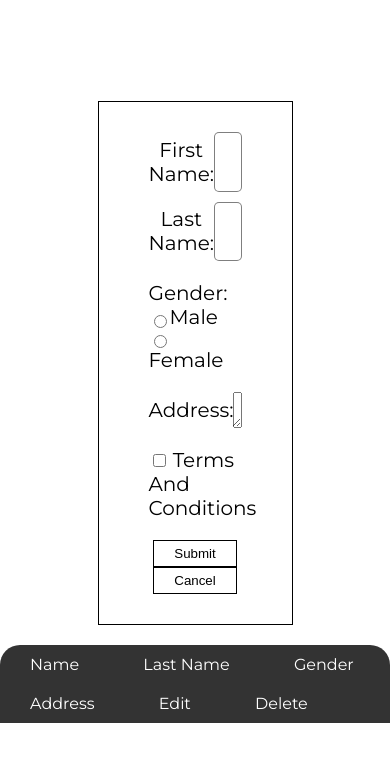
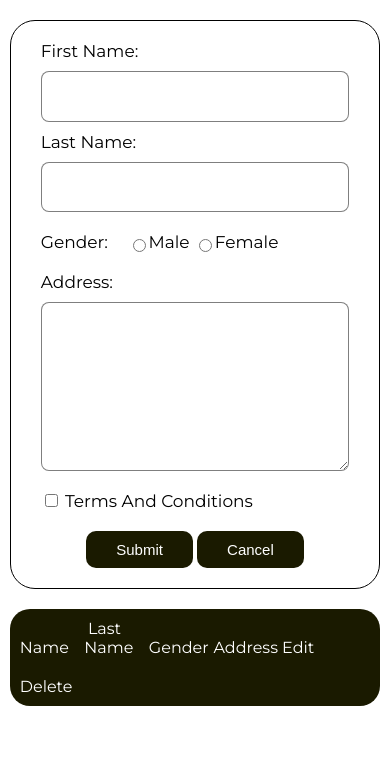
Before and after one commit to sadityaprdxn/js-task2, a plain HTML site: page index.html in a window 390 px wide. Drawn offline with Linux system fonts and the light colour scheme.

Commit message:
modified css

```diff
--- a/assets/css/style.css
+++ b/assets/css/style.css
@@ -120,6 +120,7 @@ li {
   main styling starts here
 =================================*/
 main{
+  width: 100%;
   display: -webkit-box;
   display: flex;
   -webkit-box-align: center;
@@ -127,43 +128,44 @@ main{
   -webkit-box-orient: vertical;
   -webkit-box-direction: normal;
           flex-direction: column;
-  height: 100vh;
   -webkit-box-pack: center;
           justify-content: center;
 }
 
 form label{
+  font-size: 17px;
   text-transform: capitalize;
-  font-size: 20px;
+  padding-bottom: 10px;
+  text-align: left;
 }
 
 form{
   width: 50%;
-  box-sizing: border-box;
   padding: 30px 50px;
   border: 1px solid black;
+  border-radius: 25px;
+  margin: 20px 0 20px;
+  box-sizing: border-box;
   text-align: center;
-  margin-bottom: 20px;
 }
 
-form input{
-  width: 75%;
-}
+form input,
+form textarea{ width: 75%; }
 
 form div{
+  margin-bottom: 10px;
   display: -webkit-box;
   display: flex;
   -webkit-box-align: center;
           align-items: center;
   -webkit-box-pack: justify;
           justify-content: space-between;
-  margin-bottom: 10px;
 }
 
 form div:nth-child(5),
 form div:nth-child(3){
+  margin: 20px 0;
   display: block;
-  margin: 20px 0;
   text-align: left;
 }
 
@@ -173,51 +175,91 @@ form div:nth-child(3) input{
   height: auto;
 }
 
-form div:nth-child(3) label:first-child{
-  margin-right: 10%;
+form div:nth-child(3) label:first-child{ margin-right: 13%; }
+
+input[type="radio"]{ font-size: 20px; }
+
+input {
+  height: 6vh;
+  padding-left: 10px;
+  border: 1px solid rgba(0,0,0,0.5);
+  border-radius: 8px;
+  box-sizing: border-box;
+  outline: none;
 }
 
-input[type="radio"]{
-  font-size: 20px;
+form textarea {
+  height: 20vh;
+  padding: 10px;
+  border: 1px solid rgba(0,0,0,0.5);
+  border-radius: 8px;
+  outline: none;
+  box-sizing: border-box;
 }
 
-input{
-  height: 7vh;
-  box-sizing: border-box;
-  padding-left: 10px;
-  border-radius: 5px;
+form button {
+  padding: 10px 30px;
+  border-style: none;
+  border-radius: 10px;
+  background-color: rgba(26,26,0,1);
+  color: rgba(255,255,255,1);
+  font-size: 15px;
+  text-transform: capitalize;
   outline: none;
-  border-style: none;
-  border: 1px solid rgba(0,0,0,0.5);
 }
 
-form div:nth-child(4) input{
-  height: 25vh;
-}
-
-form button{
-  background-color: rgba(255,255,255,1);
-  border-style: none;
-  padding: 5px 20px;
-  border: 1px solid rgba(0,0,0,1);
-  text-transform: capitalize;
-}
-
-.display{
+.display {
+  width: 70%;
   border-radius: 20px;
   margin-bottom: 20px;
 }
 
-.display ul:first-child{
-  color: rgba(255,255,255,1);
-  background-color: rgba(0,0,0,0.8);
+.display ul {
+  width: 100%;
+  border-bottom: 1px solid rgba(26,26,0,1);
+  background-color: rgba(26,26,0,0.1);
+}
+
+.display ul:first-child {
   border-top-left-radius: 20px;
   border-top-right-radius: 20px;
+  background-color:rgba(26,26,0,1);
+  color: rgba(255,255,255,1);
 }
 
-ul li{
+.display ul:last-child {
+  border-bottom-left-radius: 20px;
+  border-bottom-right-radius: 20px;
+  border-bottom: none;
+}
+
+.display ul:first-child li {
+  width: 16.29%;
+  box-sizing: border-box;
+}
+
+ul li {
+  width: 16.66%;
   padding: 10px 30px;
+  box-sizing: border-box;
   text-transform: capitalize;
+  text-align: center;
+}
+
+.display a {
+  padding: 5px 15px;
+  border-radius: 6px;
+  background-color: rgba(26,26,0,1);
+  color: rgba(255,255,255,1);
+  -webkit-transition-duration: 0.2s;
+          transition-duration: 0.2s;
+}
+
+.display a:hover,
+form button:hover {
+  box-shadow: 5px 10px 18px #888888;
+  color: rgba(0,0,0,0.9);
+  background-color: rgba(255,255,255,1);
 }
 /*=================================
   main styling ends here
@@ -236,3 +278,56 @@ ul li{
  /*=================================
   footer styling ends here
 ================================*/
+
+@media only screen and (max-width: 1024px) {
+  form {
+    width: 70%;
+  }
+  .display {
+    width: 95%;
+  }
+
+  ul li {
+    padding: 10px 10px;
+  }
+}
+
+@media only screen and (max-width: 768px) {
+  form {
+    width: 95%;
+  }
+  .display {
+    width: 95%;
+  }
+}
+
+@media only screen and (max-width: 525px) {
+  form {
+    width: 95%;
+    padding: 20px 30px;
+  }
+
+  form div input,
+  form div textarea {
+    width: 70%;
+  }
+}
+
+@media only screen and (max-width: 425px) {
+  form div{
+    margin-bottom: 10px;
+    display: -webkit-box;
+    display: flex;
+    -webkit-box-orient: vertical;
+    -webkit-box-direction: normal;
+            flex-direction: column;
+    text-align: left;
+  }
+
+  form div label,
+  form div input,
+  form div textarea { width: 100%; }
+
+  form div:nth-child(3) label:first-child { margin-right: 5%; }
+
+}
```
